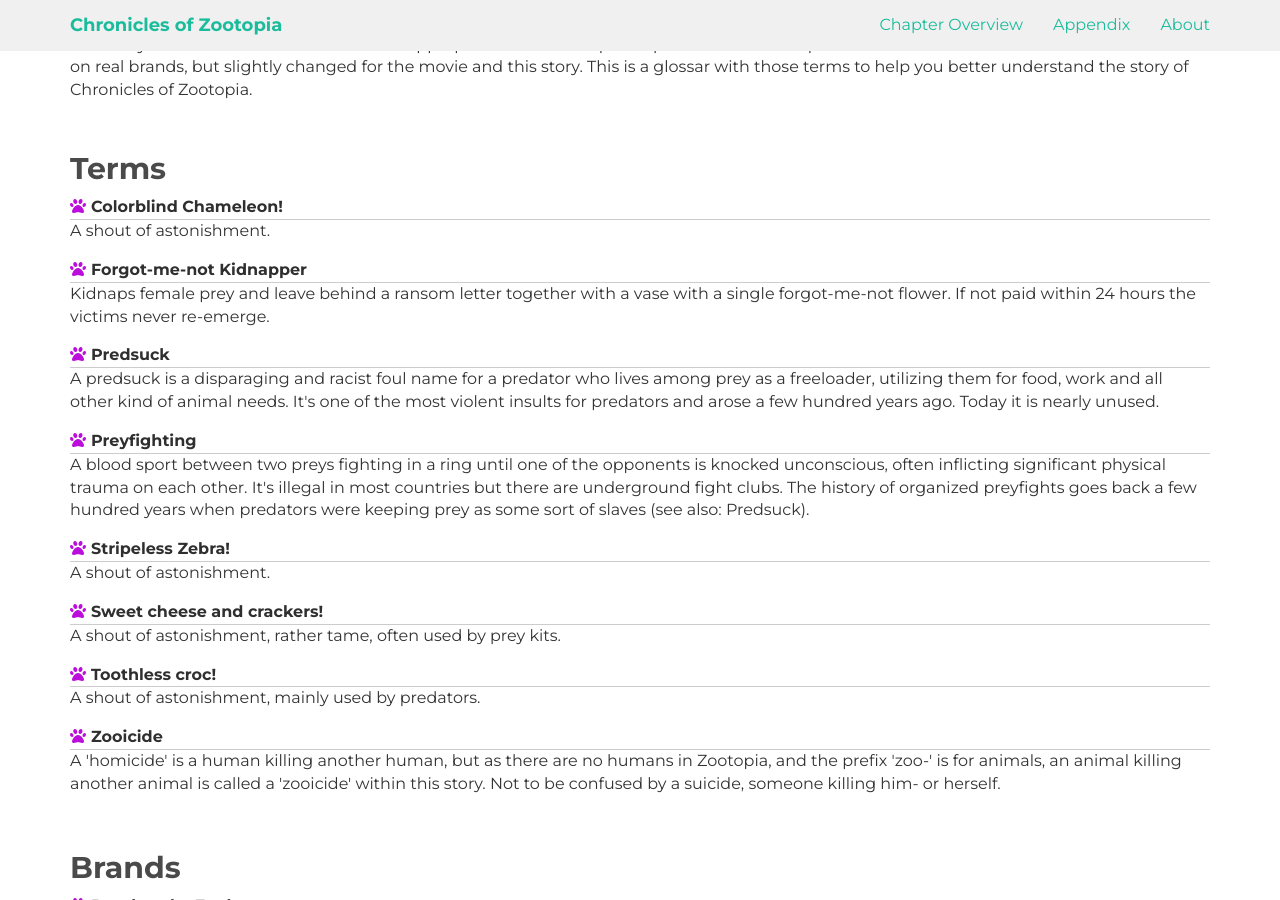
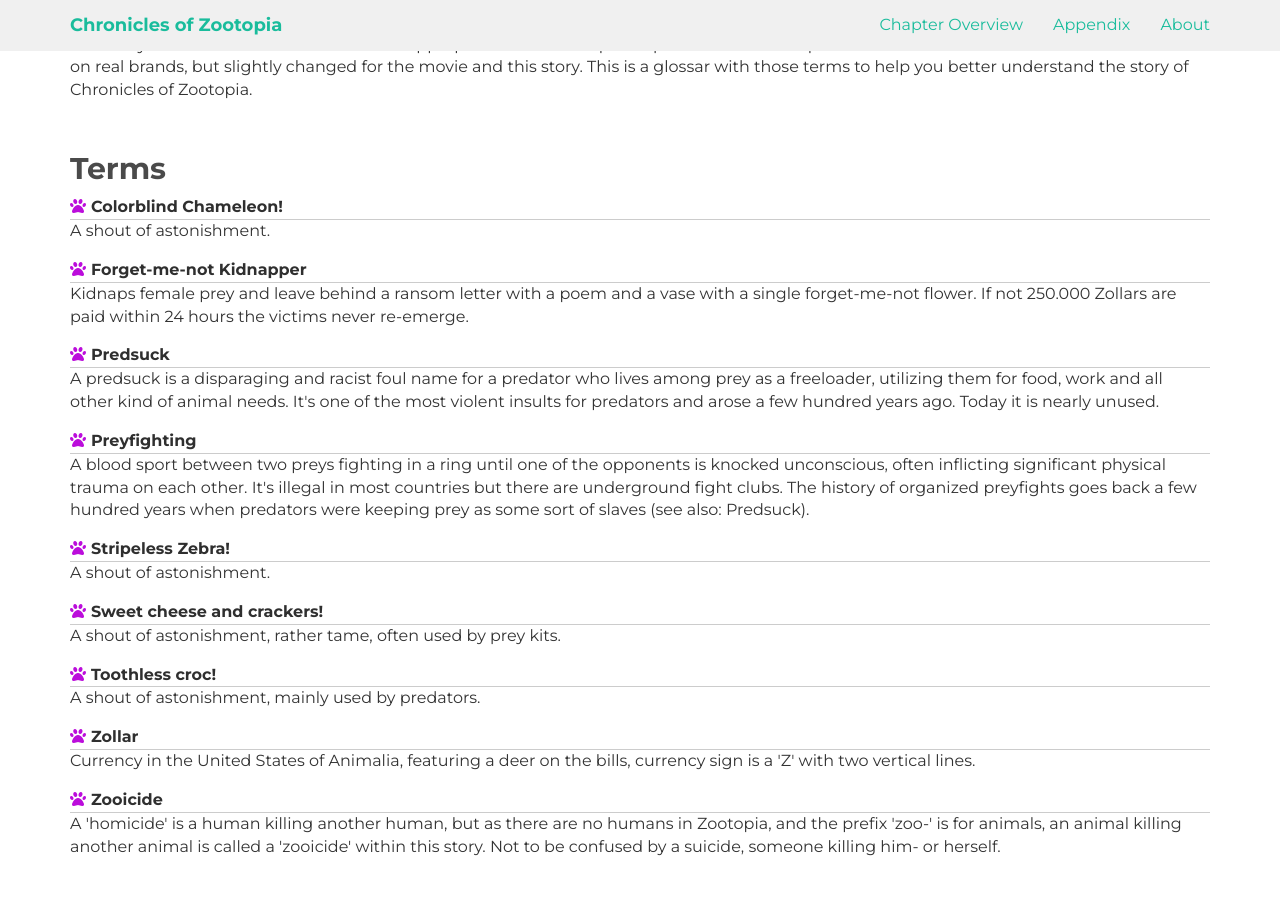
Before and after one commit to Anheledir/ChroniclesOfZootopia, a Jekyll site: the page built from appendix/glossar.md, in a window 1280 px wide and 900 px high, scrolled down 696 px. Built offline with Jekyll 4.4.1, drawn with Linux system fonts in a browser that asks for light colours; nearby versions of some CDN libraries.

Commit message:
added glossar: Zollar updated glossar: Forget-me-not Kidnapper updated 3x06

```diff
--- a/_data/glossar.yml
+++ b/_data/glossar.yml
@@ -34,6 +34,9 @@
 - term: Colorblind Chameleon!
   description: A shout of astonishment.
   isBrand: false
-- term: Forgot-me-not Kidnapper
-  description: "Kidnaps female prey and leave behind a ransom letter together with a vase with a single forgot-me-not flower. If not paid within 24 hours the victims never re-emerge."
+- term: Forget-me-not Kidnapper
+  description: "Kidnaps female prey and leave behind a ransom letter with a poem and a vase with a single forget-me-not flower. If not 250.000 Zollars are paid within 24 hours the victims never re-emerge."
   isBrand: false
+- term: Zollar
+  description: "Currency in the United States of Animalia, featuring a deer on the bills, currency sign is a 'Z' with two vertical lines."
+  isBrand: false
```
Also changed, not shown: _chapters/3x06.md (+2 -2 lines).
